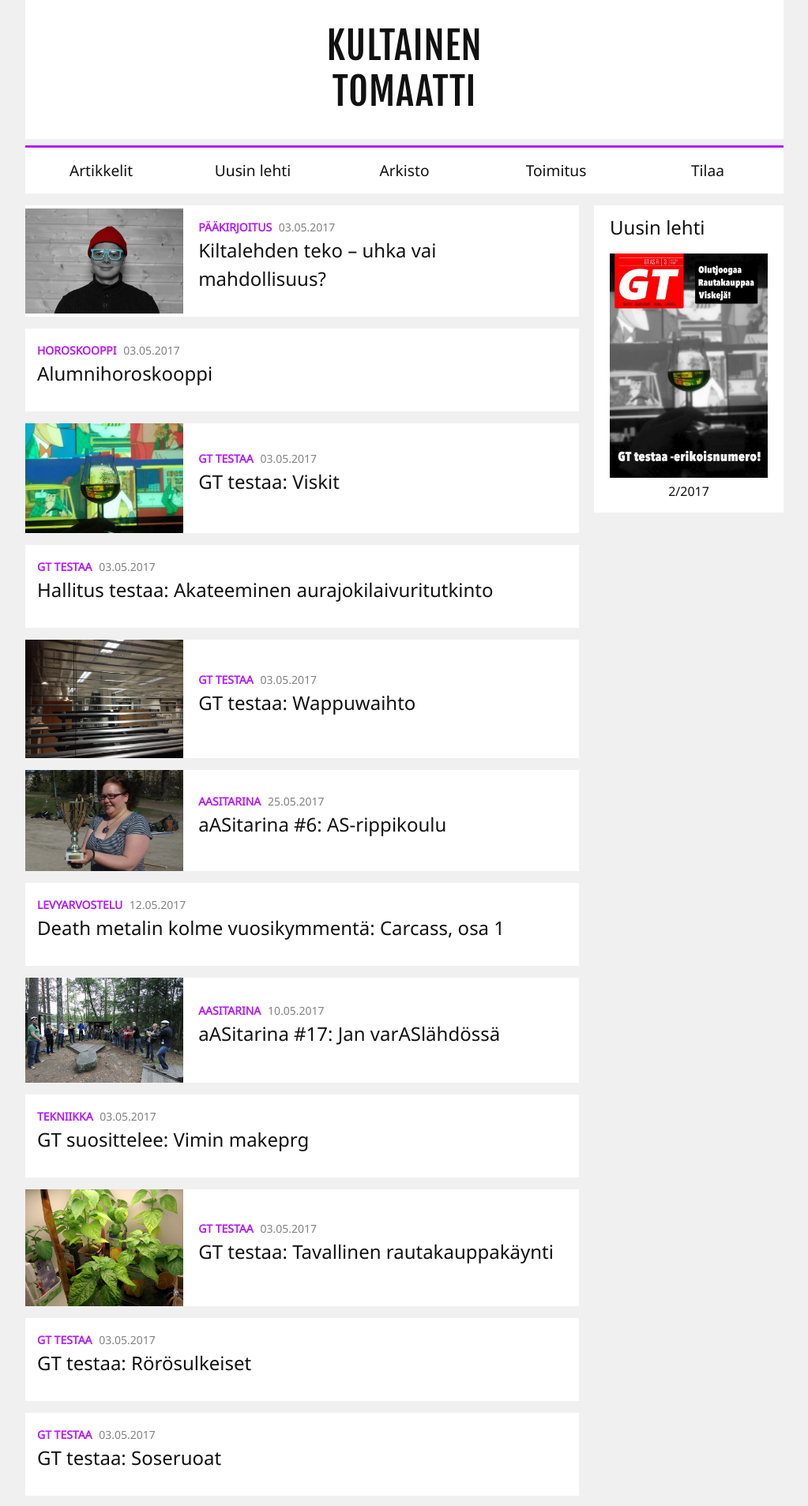
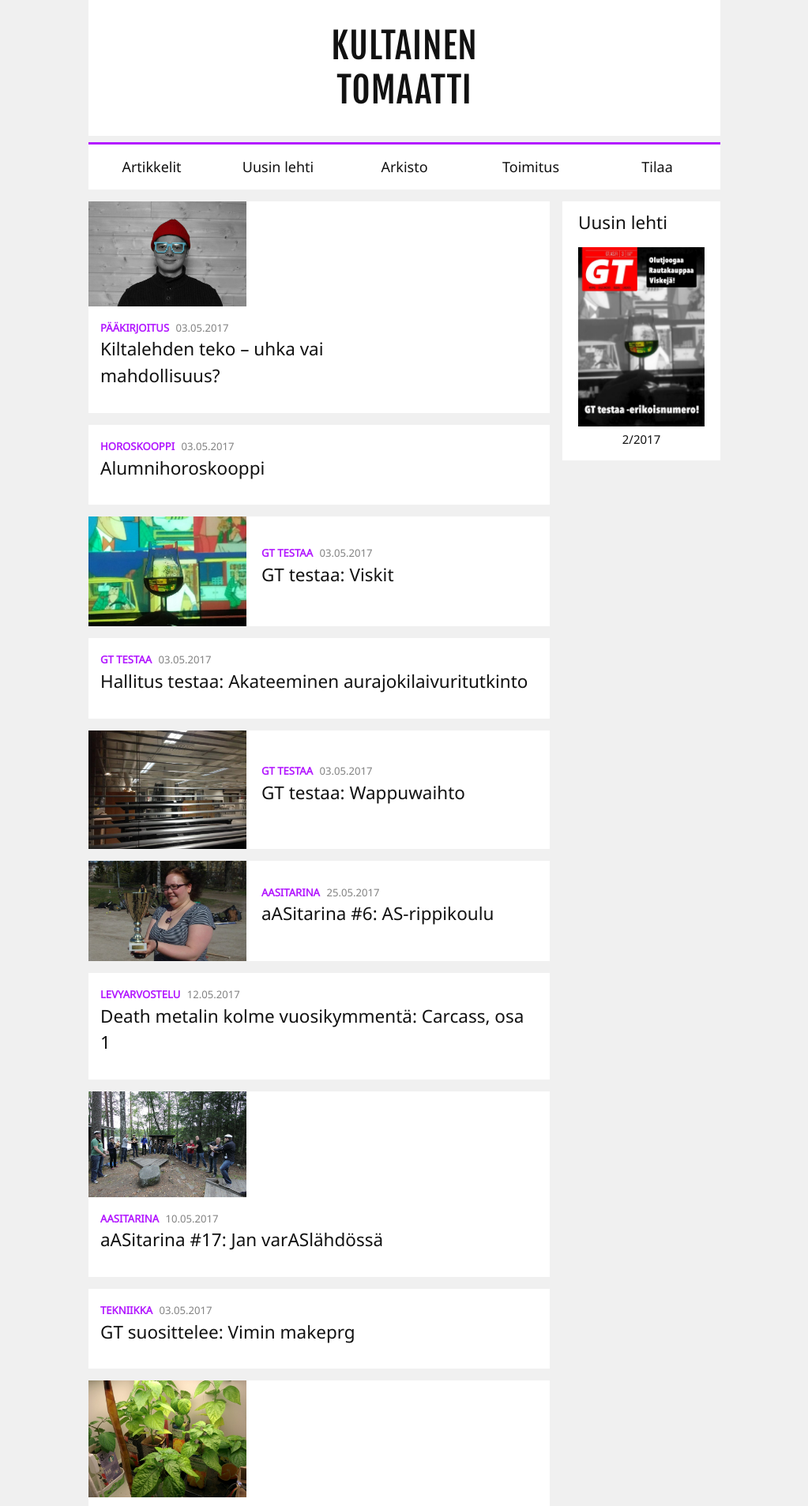
Before and after one commit to AS-kilta/gt-web, a Jekyll site: the page built from index.html, in a window 1280 px wide. Shown: the top 1907 px of the page at 79% size, without its empty margins (128-1151 px from the left). Built offline with Jekyll 4.4.1, drawn with Linux system fonts in a browser that asks for light colours.

Commit message:
Update text and container sizing

```diff
--- a/_sass/_gt-theme.scss
+++ b/_sass/_gt-theme.scss
@@ -105,6 +105,9 @@ body {
 
 .post-content {
   font-family: $font-serif;
+  p {
+    margin-bottom: 22px;
+  }
 }
 
 .post__ingress {
@@ -120,6 +123,7 @@ body {
   text-transform: uppercase;
   font-weight: 600;
   margin-right: 5px;
+  margin-bottom: 10px;
 }
 
 .post {
--- a/_sass/_layout.scss
+++ b/_sass/_layout.scss
@@ -104,7 +104,7 @@
 }
 
 .footer-col-wrapper {
-    font-size: 15px;
+    font-size: 13px;
     color: $grey-color;
     margin-left: -$spacing-unit / 2;
     @extend %clearfix;
@@ -181,7 +181,6 @@
 
 .post-link {
     display: block;
-    font-size: 24px;
 }
 
 
@@ -194,12 +193,12 @@
 }
 
 .post-title {
-    font-size: 42px;
+    font-size: 34px;
     letter-spacing: -1px;
     line-height: 1;
 
     @include breakpoint(desktop) {
-        font-size: 36px;
+        font-size: 28px;
     }
 }
 
--- a/css/main.scss
+++ b/css/main.scss
@@ -11,7 +11,7 @@ $baseurl: '{{site.baseurl}}';
 
 // Our variables
 $base-font-family: "Helvetica Neue", Helvetica, Arial, sans-serif;
-$base-font-size:   16px;
+$base-font-size:   15px;
 $base-font-weight: 400;
 $small-font-size:  $base-font-size * 0.875;
 $base-line-height: 1.5;
@@ -32,7 +32,7 @@ $border-color: #ddd;
 $white-color: #fff;
 
 // Width of the content area
-$content-width:    960px;
+$content-width:    800px;
 
 $breakpoints: (
   mobile: 480px,
```
